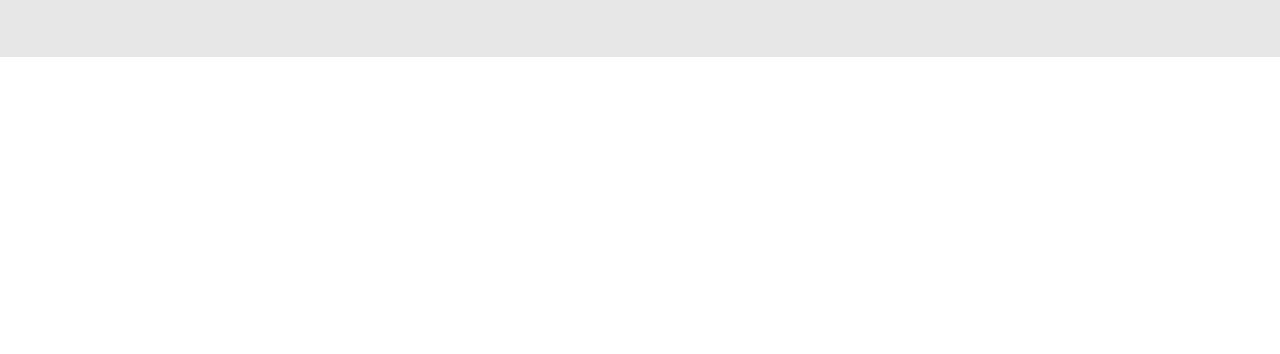
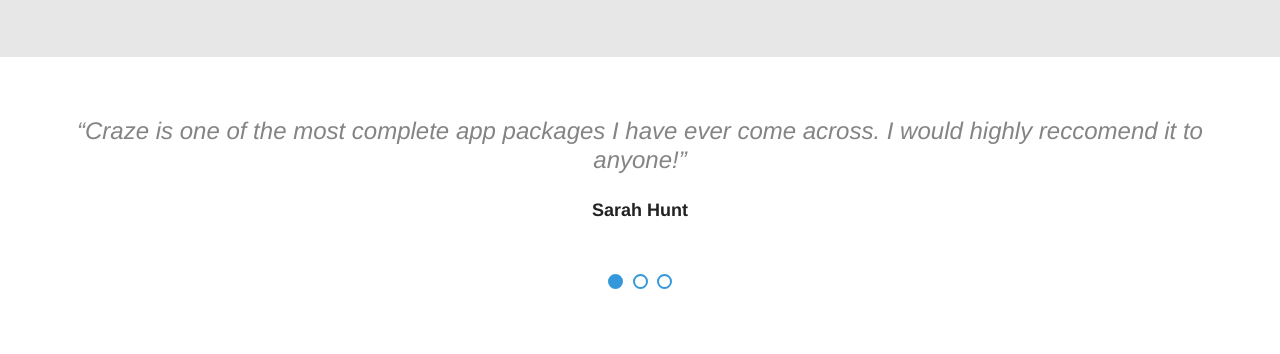
Before and after one commit to leomafraa/arctouch-challenge, a website: page index.html in a window 1280 px wide. Shown: the part 1775-2129 px from the top of the page. Before the commit the page ends 1832 px from the top, so only its background shows below. Drawn offline with Linux system fonts and the light colour scheme; files whose address does not match are found by name; a web font is replaced by a local one.

Commit message:
Testimonial structure

```diff
--- a/assets/src/sass/_typography.scss
+++ b/assets/src/sass/_typography.scss
@@ -46,8 +46,7 @@
 h2,
 h3,
 h4,
-h5,
-h6 {
+h5 {
     font-family: 'Myriad Pro';
     font-weight: 600;
 }
@@ -67,6 +66,14 @@
     color: $title-color;
 }
 
+h6, .h6 {
+    margin: 0;
+    margin-bottom: 15px;
+    font-family: 'Helvetica Neue';
+    font-size: 18px;
+    font-weight: bold;
+    color: $title-color;
+}
 
 p, .p {
     margin: 0;
--- a/assets/src/sass/_variables.scss
+++ b/assets/src/sass/_variables.scss
@@ -1,3 +1,4 @@
+$primary-color: #3498db;
 $white-color: #fff;
 $black-color: #000;
 $title-color: #222222;
--- a/assets/src/sass/base.scss
+++ b/assets/src/sass/base.scss
@@ -20,3 +20,36 @@
 .default-section--bg {
 	background-color: $bg-color;
 }
+
+.bullets {
+	margin: 0;
+	margin-top: 50px;
+	padding: 0;
+	list-style: none;
+}
+
+.bullet-item {
+	display: inline-block;
+
+	&:not(:last-child) {
+		margin-right: 5px;
+	}
+}
+
+.bullet-item__link {
+	display: block;
+	width: 15px;
+	height: 15px;
+	border: 2px solid $primary-color;
+	border-radius: 50%;
+	cursor: pointer;
+	transition: all 0.3s ease;
+
+	&:hover {
+		opacity: 0.6;
+	}
+}
+
+.bullet-item__link--active {
+	background-color: $primary-color;
+}
--- /dev/null
+++ b/assets/src/sass/blocks/testimonial.scss
@@ -0,0 +1,6 @@
+.item-testimonial__description {
+	margin-bottom: 25px!important;
+	font-size: 24px;
+	font-style: italic;
+	line-height: 1.2;
+}
--- a/index.html
+++ b/index.html
@@ -149,6 +149,22 @@
     </div>
   </section>
 
+  <section id="testimonial" class="default-section">
+    <div class="container">
+      <div class="testimonial-items text-center">
+        <div class="testimonial-items__item item-testimonial">
+          <p class="item-testimonial__description">“Craze is one of the most complete app packages I have ever come across. I would highly reccomend it to anyone!”</p>
+          <h6 class="item-testimonial__title h6">Sarah Hunt</h6>
+        </div>
+        <ul class="testimonial-items bullets">
+          <li class="bullets__item bullet-item"><span class="bullet-item__link bullet-item__link--active"></span></li>
+          <li class="bullets__item bullet-item"><span class="bullet-item__link"></span></li>
+          <li class="bullets__item bullet-item"><span class="bullet-item__link"></span></li>
+        </ul>
+      </div>
+    </div>
+  </section>
+
   <script src="assets/js/scripts.min.js"></script>
 
 </body>
```
Also changed, not shown: assets/css/style.min.css.
